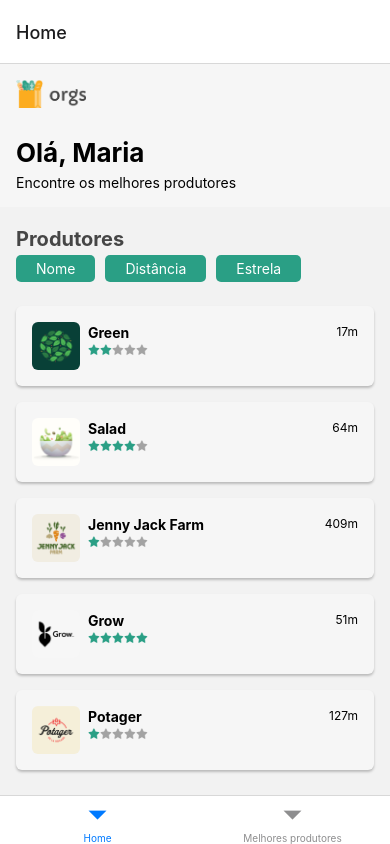
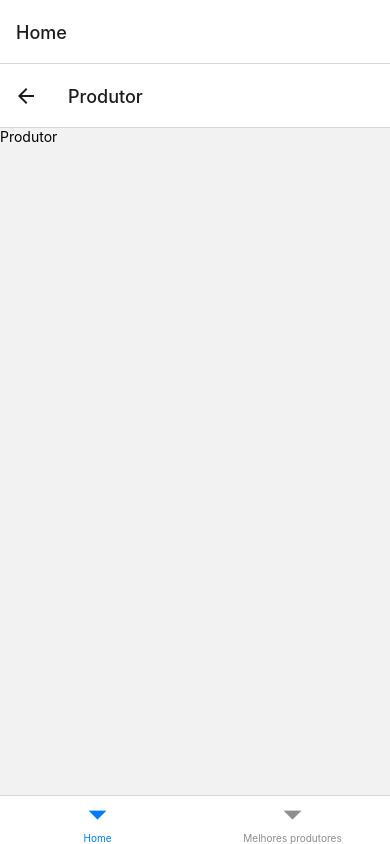
Before and after one commit to AshileySabah/grocery-store-cli, a React Native app: screen /Produtor in a window 390 px wide. Built offline with nearby package versions, Linux system fonts and the light colour scheme.

Commit message:
feat: ajuste rotas

```diff
--- /dev/null
+++ b/src/pages/Produtor/index.js
@@ -0,0 +1,8 @@
+import React from 'react';
+import {Text} from 'react-native';
+
+const Produtor = () => {
+  return <Text>Produtor</Text>;
+};
+
+export default Produtor;
--- a/src/routes/AppRoutes.js
+++ b/src/routes/AppRoutes.js
@@ -2,8 +2,8 @@ import React from 'react';
 import {NavigationContainer} from '@react-navigation/native';
 import {createBottomTabNavigator} from '@react-navigation/bottom-tabs';
 
-import Home from '../pages/Home';
 import MelhoresProdutores from '../pages/MelhoresProdutores';
+import ProdutorRoutes from '../routes/ProdutorRoutes';
 
 const Tab = createBottomTabNavigator();
 
@@ -11,7 +11,7 @@ const AppRoutes = () => {
   return (
     <NavigationContainer>
       <Tab.Navigator>
-        <Tab.Screen name="Home" component={Home} />
+        <Tab.Screen name="Home" component={ProdutorRoutes} />
         <Tab.Screen name="Melhores produtores" component={MelhoresProdutores} />
       </Tab.Navigator>
     </NavigationContainer>
--- /dev/null
+++ b/src/routes/ProdutorRoutes.js
@@ -0,0 +1,17 @@
+import React from 'react';
+import {createNativeStackNavigator} from '@react-navigation/native-stack';
+import Produtor from '../pages/Produtor';
+import Home from '../pages/Home';
+
+const Stack = createNativeStackNavigator();
+
+const ProdutorRoutes = () => {
+  return (
+    <Stack.Navigator>
+      <Stack.Screen name="HomeScreen" component={Home} />
+      <Stack.Screen name="Produtor" component={Produtor} />
+    </Stack.Navigator>
+  );
+};
+
+export default ProdutorRoutes;
```
